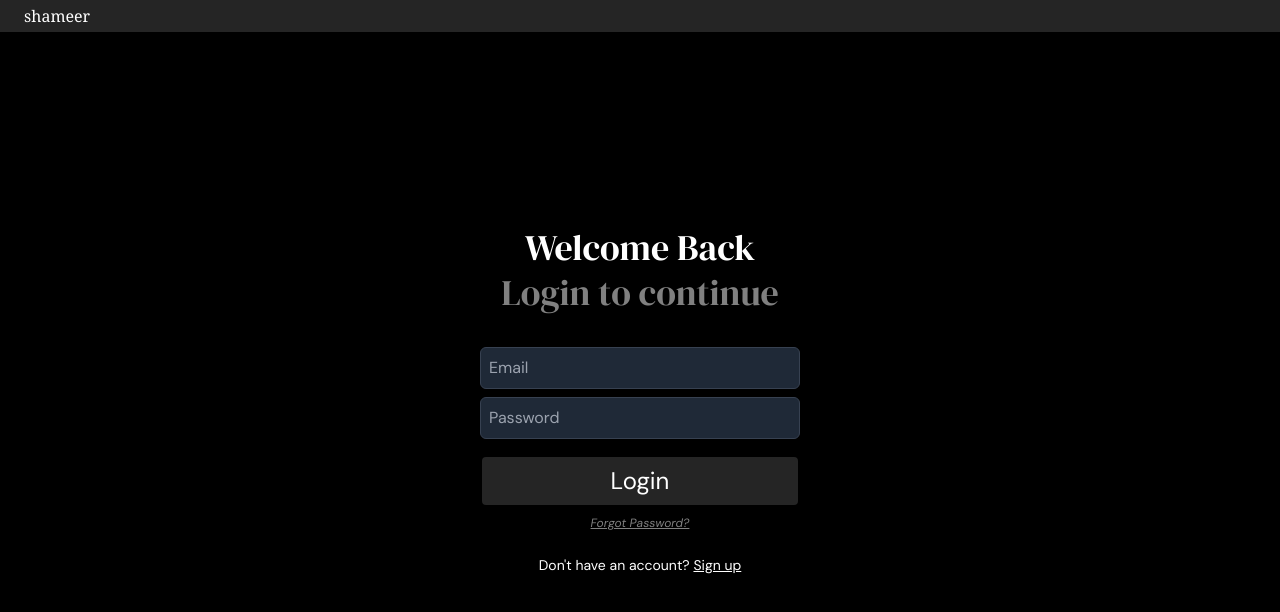
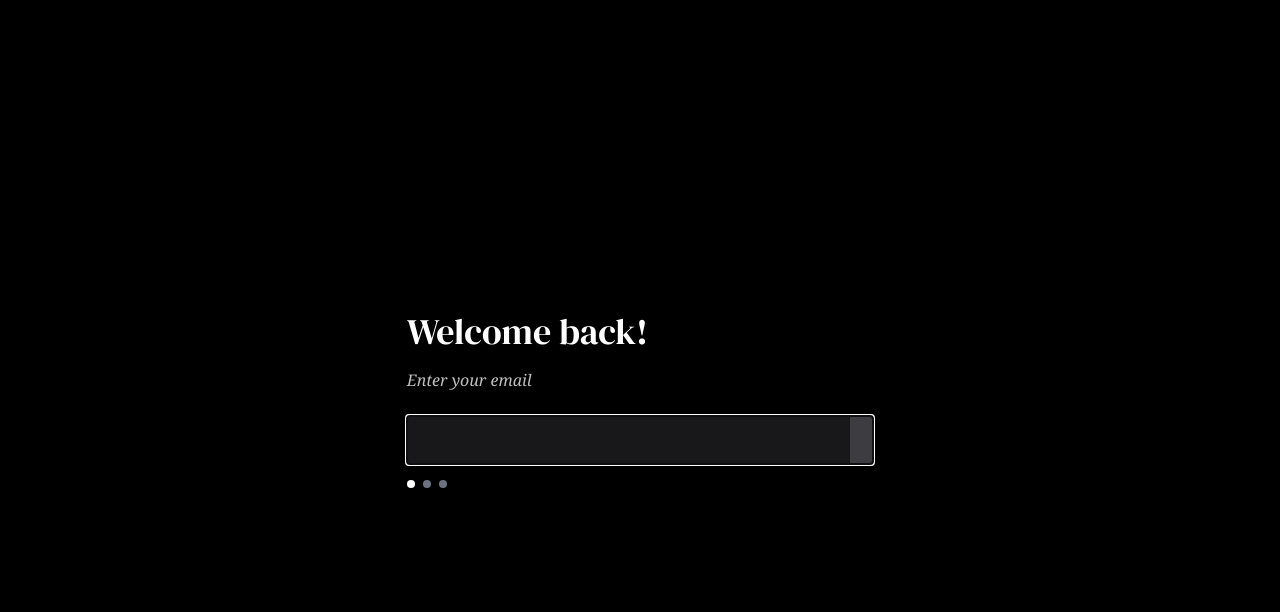
Before and after one commit to Pixelrick420/undecided, a React (Create React App) app in the folder frontend/: page /login in a window 1280 px wide. Shown: the top 612 px of the page. Built offline with nearby package versions, Linux system fonts and the light colour scheme.

Commit message:
added login page

```diff
--- a/frontend/src/pages/loginPage.jsx
+++ b/frontend/src/pages/loginPage.jsx
@@ -1,87 +1,100 @@
 import { useState } from "react";
-
-const customGray = '#252525';
+import { Link } from "react-router-dom";
 
 export const LoginPage = () => {
-  const questions = [
+  const steps = [
     "Enter your email",
-    "Enter password password",
+    "Enter your password",
+    "Let's get back into the action."
   ];
 
-  const [currentQuestion, setCurrentQuestion] = useState(0);
+  const [currentStep, setCurrentStep] = useState(0);
   const [inputValue, setInputValue] = useState("");
 
   const handleInputChange = (e) => setInputValue(e.target.value);
 
   const handleKeyPress = (e) => {
-    if (e.key === 'Enter' && inputValue.trim() !== "") {
-      handleNextQuestion();
-    } else if (e.key === 'ArrowRight') {
-      handleNextQuestion();
-    } else if (e.key === 'ArrowLeft') {
-      handlePreviousQuestion();
+    if (e.key === "Enter" && inputValue.trim() !== "") {
+      handleNextStep();
+    } else if (e.key === "ArrowRight") {
+      handleNextStep();
+    } else if (e.key === "ArrowLeft") {
+      handlePreviousStep();
     }
   };
 
-  const handleNextQuestion = () => {
-    if (inputValue.trim() !== "" || currentQuestion === 0) {
+  const handleNextStep = () => {
+    if (inputValue.trim() !== "" || currentStep === 0) {
       setInputValue("");
-      if (currentQuestion < questions.length - 1) {
-        setCurrentQuestion(currentQuestion + 1);
+      if (currentStep < steps.length - 1) {
+        setCurrentStep(currentStep + 1);
       }
     }
   };
 
-  const handlePreviousQuestion = () => {
-    if (currentQuestion > 0) {
-      setCurrentQuestion(currentQuestion - 1);
+  const handlePreviousStep = () => {
+    if (currentStep > 0) {
+      setCurrentStep(currentStep - 1);
       setInputValue("");
     }
   };
 
   return (
-    <div className="flex flex-col justify-center items-center h-screen text-center bg-black text-white">
-      <div
-        style={{ backgroundColor: customGray }}
-        className="w-full h-8 absolute top-0 p-1"
-      >
-        <p className="text-left ml-5 text-base font-serif">shameer</p>
-      </div>
-      <h1 className="text-4xl leading-tight mb-4">
-        Welcome Back
-        <br />
-        <span className="opacity-50 inline-block">Login to continue</span>
-      </h1>
-      <div className="mt-4 w-full max-w-xs">
-        <input
-          type="text"
-          placeholder="Email"
-          className="w-full mb-2 p-2 bg-gray-800 text-white border border-gray-700 rounded-md outline-none focus:bg-gray-700"
-        />
-        <input
-          type="password"
-          placeholder="Password"
-          className="w-full mb-4 p-2 bg-gray-800 text-white border border-gray-700 rounded-md outline-none focus:bg-gray-700"
-        />
-        <button
-          style={{ backgroundColor: customGray }}
-          className="w-full p-2 mb-2 text-2xl border-2 border-black rounded-md"
-        >
-          Login
-        </button>
-        <p className="text-xs italic opacity-50">
-          <a href="#" className="underline">
-            Forgot Password?
-          </a>
-        </p>
-      </div>
-      <div className="mt-6">
-        <p className="text-sm">
-          Don't have an account?{" "}
-          <a href="/signup" className="underline">
-            Sign up
-          </a>
-        </p>
+    <div className={`flex flex-row w-full justify-center items-center h-screen ${currentStep === 2? "text-center" : "text-left"} bg-black text-white px-6 md:px-20`}>
+      <div className='w-5/12 flex flex-col'>
+        <h1 className="text-3xl md:text-4xl mb-4">{currentStep === 2 ? "Logged In!" :"Welcome back!"}</h1>
+
+        {currentStep < 2 ? (
+          <>
+            <h2 className="text-sm md:text-base font-serif italic opacity-75 mb-6">
+              {steps[currentStep]}
+            </h2>
+
+            <input
+              type={currentStep === 1 ? "password" : "text"}
+              value={inputValue}
+              onChange={handleInputChange}
+              onKeyDown={handleKeyPress}
+              className="gradient"
+              autoFocus
+            />
+          </>
+        ) : (
+          <h2 className="text-sm md:text-base font-serif italic opacity-75 mb-6">
+            Let's get back into the action.
+          </h2>
+        )}
+
+        <div className='flex flex-row justify-between'>
+          {currentStep !== 2 ?
+          <div className="flex justify-start mt-4 space-x-2">
+            {Array(3)
+              .fill(0)
+              .map((_, index) => (
+                <span
+                  key={index}
+                  className={`h-2 w-2 rounded-full ${
+                    index === currentStep ? "bg-white" : "bg-gray-500"
+                  }`}
+                />
+              ))}
+          </div>
+          : <div></div>}
+          <div>
+            {currentStep === 1 && (
+              <div className='space-x-1 pt-1'>
+                <span className="text-xs font-serif italic md:text-sm text-gray-400 mt-2">Forgot your password?</span>
+                <Link
+                  to="/reset-password"
+                  className="text-xs italic md:text-sm text-gray-400 underline cursor-pointer mt-2"
+                  style={{ marginTop: "1rem" }}
+                >
+                  Reset it.
+                </Link>
+              </div>
+            )}
+          </div>
+        </div>
       </div>
     </div>
   );
--- a/frontend/src/pages/resetPasswordPage.jsx
+++ b/frontend/src/pages/resetPasswordPage.jsx
@@ -0,0 +1,66 @@
+import { useState } from "react";
+
+export const ResetPasswordPage = () => {
+  const [newPassword, setNewPassword] = useState("");
+  const [confirmPassword, setConfirmPassword] = useState("");
+  const [resetComplete, setResetComplete] = useState(false);
+
+  const handleNewPasswordChange = (e) => setNewPassword(e.target.value);
+
+  const handleConfirmPasswordChange = (e) => {
+    setConfirmPassword(e.target.value);
+  };
+
+  const handleKeyPress = (e) => {
+    if (e.key === "Enter") {
+      handleSubmit();
+    }
+  };
+
+  const handleSubmit = () => {
+    if (newPassword === confirmPassword && newPassword.trim() !== "") {
+      setResetComplete(true);
+    }
+  };
+
+  return (
+    <div className="flex flex-row w-full justify-center items-center h-screen text-left bg-black text-white px-6 md:px-20">
+      <div className='w-5/12 flex flex-col'>
+        {resetComplete ? (
+          <>
+            <h1 className='text-center text-3xl bg-black text-white px-6 md:text-4xl mb-4'>Successfully reset!</h1>
+            <h2 className="text-center text-sm md:text-base font-serif italic opacity-75 mb-6">
+              Please log-in with your new password.
+            </h2>
+          </>
+        ) : (
+          <>
+            <h1 className="text-3xl pb-2 md:text-4xl mb-4">Reset your password.</h1>
+
+            <h2 className="text-sm pb-0 md:text-base font-serif italic opacity-75 mb-6">
+              Enter your new password.
+            </h2>
+
+            <input
+              type="password"
+              value={newPassword}
+              onChange={handleNewPasswordChange}
+              className="gradient mb-4"
+            />
+
+            <h2 className="text-sm pb-0 md:text-base font-serif italic opacity-75 mb-6">
+              Confirm your new password.
+            </h2>
+            <input
+              type="password"
+              value={confirmPassword}
+              onChange={handleConfirmPasswordChange}
+              onKeyDown={handleKeyPress}
+              className="gradient mb-4"
+            />
+          </>
+        )}
+      </div>
+    </div>
+  );
+};
--- a/frontend/src/pages/signUpPage.jsx
+++ b/frontend/src/pages/signUpPage.jsx
@@ -59,6 +59,7 @@ export const SignUpPage = () => {
           autoFocus
         />
 
+        <div>
         <div className="flex justify-start mt-4 space-x-2">
           {Array(4)
             .fill(0)
@@ -71,6 +72,7 @@ export const SignUpPage = () => {
               />
             ))}
         </div>
+        </div>
       </div>
     </div>
   );
```
Also changed, not shown: 1 other file (tests, documents, lock files or other folders).
